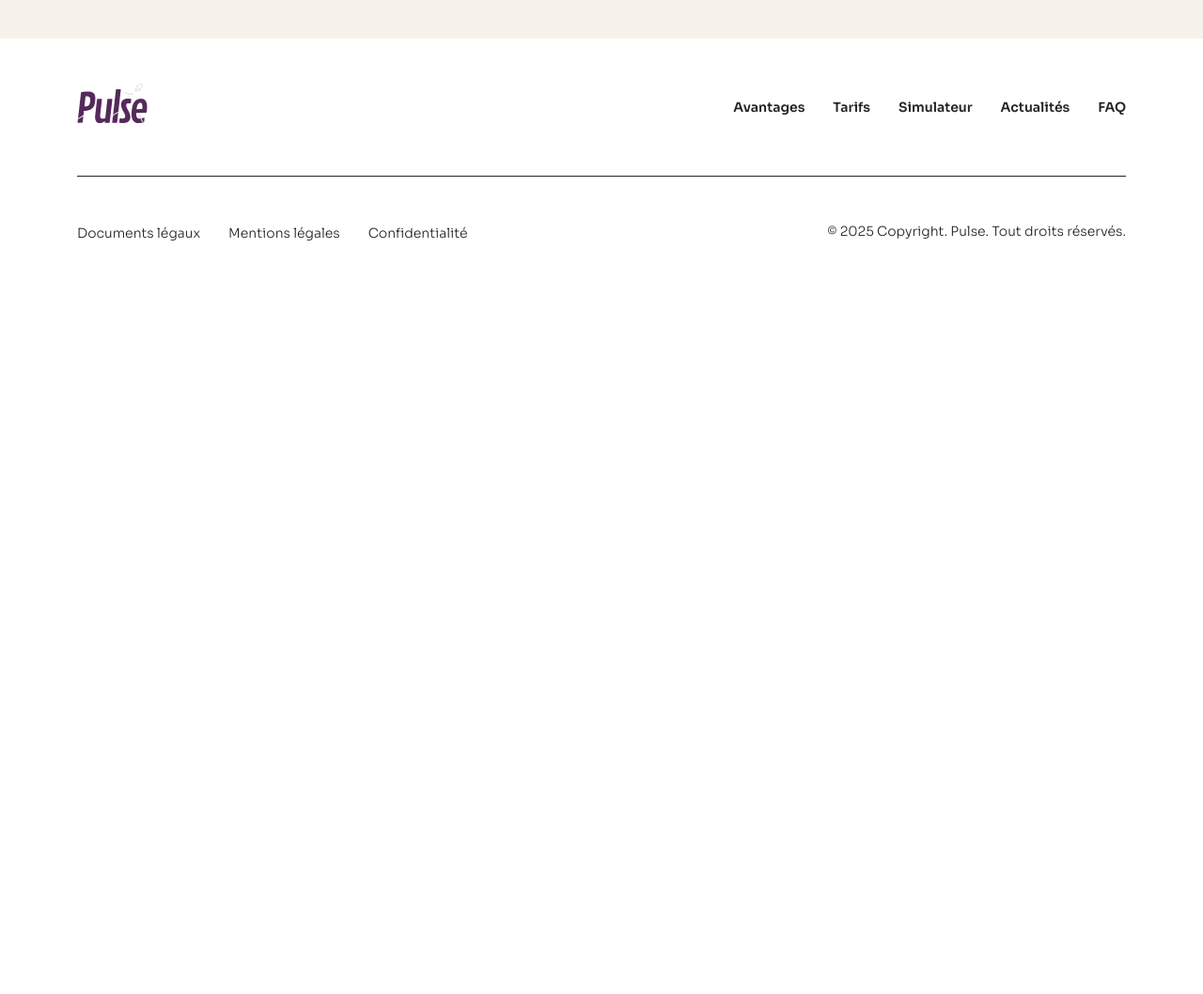
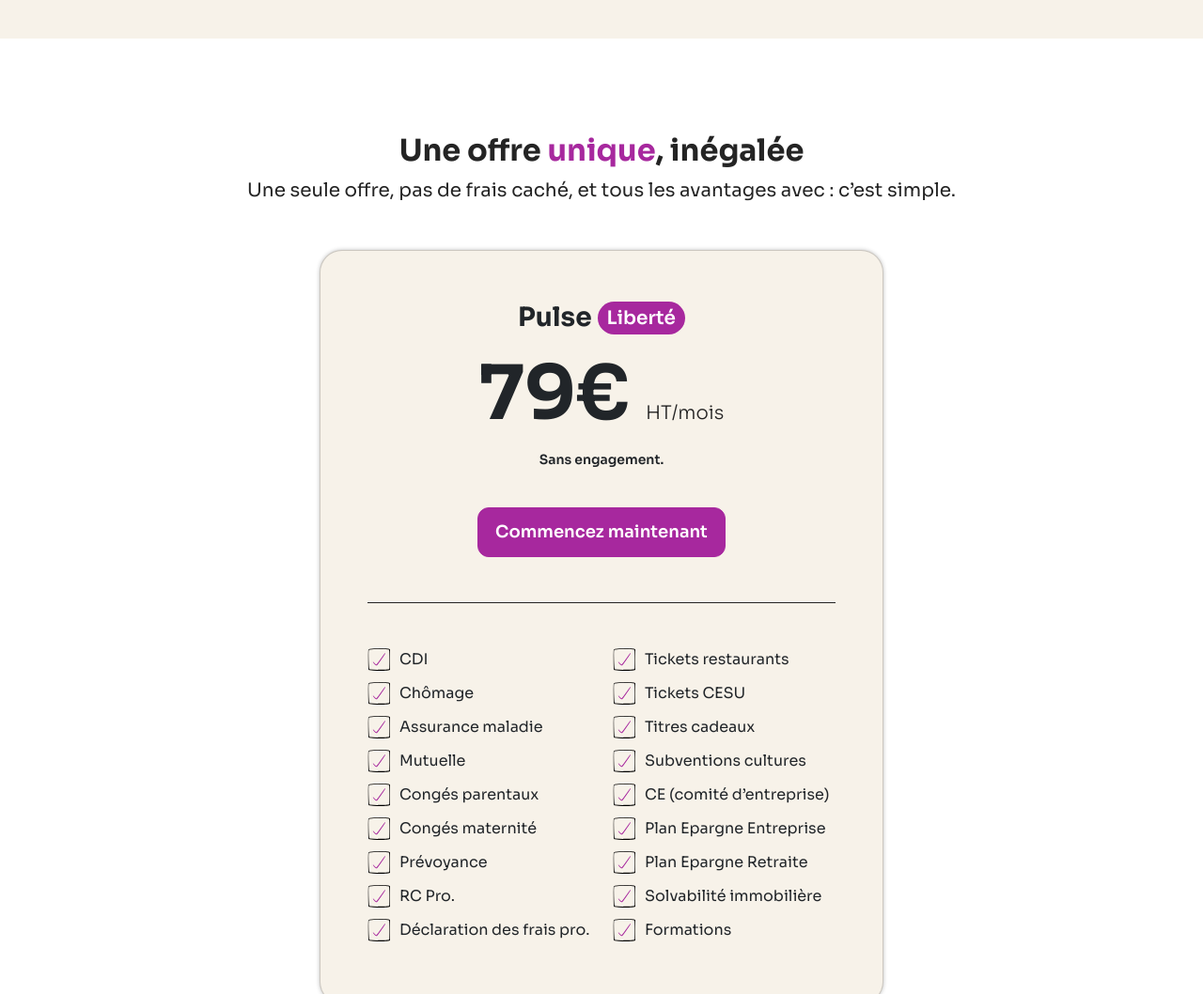
Before and after one commit to integraweb21/pulse, a plain HTML site: page index.html in a window 1280 px wide. Shown: the part 1742-2800 px from the top of the page at 94% size. Before the commit the page ends 2042 px from the top, so only its background shows below. Drawn offline with nearby package versions, Linux system fonts and the light colour scheme; a web font is replaced by a local one.

Commit message:
Home : Offre

```diff
--- a/assets/css/responsive.css
+++ b/assets/css/responsive.css
@@ -52,6 +52,18 @@
         margin: 0 auto;
     }
 
+    .banner .container:after{
+        content: "";
+        position: absolute;
+        bottom: 0;
+        background-repeat: no-repeat;
+        background-image: url('img/planet.svg');
+        width: 567px;
+        height: 235px;
+        transform: translateX(-283px);
+        z-index: 0;
+    }
+
 }
 
 @media (max-width: 1200px) {
@@ -98,6 +110,12 @@
         display: none;
     }
 
+    /* Banner */
+
+    .pictos{
+        display: none;
+    }
+
 }
 
 @media (max-width: 768px) {
--- a/assets/css/style.css
+++ b/assets/css/style.css
@@ -34,7 +34,7 @@ h1{
 	font-weight: 700;
 }
 
-h1 span{
+h1 span, h2 span{
 	color: var(--pink);
 }
 
@@ -45,6 +45,46 @@ h2{
 
 h3{
 	font-size: 16px;
+	font-weight: 600;
+}
+
+.desert{
+	background-color: var(--desert);
+}
+
+.card{
+	padding: 50px;
+	box-shadow: 0px 0px 4px 0px rgba(0, 0, 0, 0.25);
+	border-radius: 24px;
+}
+
+.card ul li{
+	display: flex;
+	gap: 10px;
+	margin-bottom: 12px;
+}
+
+.card ul li::before{
+	content: "";
+	display: block;
+	background-image: url('img/pictos/check.svg');
+	width: 24px;
+	height: 24px;
+}
+
+.title-card{
+	font-size: 28px;
+	font-weight: 700;
+}
+
+.title-card span{
+	color: var(--white);
+	background-color: var(--pink);
+	border-radius: 50px;
+	padding: 5px 10px;
+	font-size: 20px;
+    position: relative;
+    bottom: 2px;
 	font-weight: 600;
 }
 
@@ -133,18 +173,6 @@ nav ul{
 	height: 187px;
 }
 
-.banner .container:after{
-	content: "";
-	position: absolute;
-	bottom: 0;
-	background-repeat: no-repeat;
-	background-image: url('img/planet.svg');
-	width: 567px;
-	height: 235px;
-	transform: translateX(-283px);
-	z-index: 0;
-}
-
 .banner{
 	padding-top: 150px;
 	padding-bottom: 60px;
@@ -165,7 +193,7 @@ nav ul{
 	height: 226px;
 }
 
-.price{
+.banner .price{
 	position: absolute;
     transform: rotate(-15deg);
 	font-family: "Shantell Sans", cursive;
@@ -212,10 +240,6 @@ nav ul{
 
 /***** Réassurance *****/
 
-.reassurance{
-	background-color: var(--desert);
-}
-
 .reassurance h3{
 	color: var(--pink);
 	font-size: 20px;
@@ -224,6 +248,46 @@ nav ul{
 .reassurance p{
 	font-size: 14px;
 	margin-bottom: 0px;
+}
+
+/***** Offre *****/
+
+.offre{
+	padding-top: 100px;
+	padding-bottom: 100px;
+}
+
+.offre .subtitle{
+	font-size: 20px;
+}
+
+.offre .card{
+	max-width: 600px;
+	margin: 0 auto;
+}
+
+.offre .card .price{
+	font-size: 80px;
+	font-weight: 700;
+}
+
+.offre .card .price span{
+	font-size: 20px;
+	font-weight: 300;
+	color: var(--black);
+}
+
+.offre .card .engagement{
+	font-size: 14px;
+	font-weight: 600;
+}
+
+.offre .card .btn{
+	font-size: 18px;
+}
+
+.offre .card .top{
+	border-bottom: 1px solid var(--black);
 }
 
 /***** Footer *****/
@@ -239,3 +303,7 @@ footer a, footer p{
 footer .bottom a, footer .bottom p{
 	font-weight: 300 !important;
 }
+
+footer .social{
+	gap: 10px;
+}
--- a/index.html
+++ b/index.html
@@ -121,7 +121,7 @@
                     <span>79€ ht/mois</span>,<br>SANS engagement
                 </p>
             </div>
-            <div class="nav-btn pb-5">
+            <div class="nav-btn mb-5">
                 <ul class="m-0 justify-content-center">
                     <li><a href="#" class="btn btn-border-black">Prendre rendez-vous</a></li>
                     <li><a href="#" class="btn btn-pink">Se propulser</a></li>
@@ -197,9 +197,9 @@
                     </div>
                     <div class="col-2">
                         <div class="picto mb-2">
-                            <img src="assets/css/img/pictos/devis-facture.svg" alt="Devis & Factures">
+                            <img src="assets/css/img/pictos/CE.svg" alt="Comité d’entreprise">
                         </div>
-                        <h3>Devis & Factures</h3>
+                        <h3>Comité d’entreprise</h3>
                     </div>
                     <div class="col-2">
                         <div class="picto mb-2">
@@ -256,7 +256,7 @@
             </div>
         </div>
     </section>
-    <section class="reassurance pt-5 pb-5">
+    <section class="reassurance desert pt-5 pb-5">
         <div class="container">
             <div class="row justify-content-center">
                 <div class="col-lg-2 text-center">
@@ -287,6 +287,67 @@
             </div>
         </div>
     </section>
+    <section class="offre">
+        <h2 class="text-center">Une offre <span>unique</span>, inégalée</h2>
+        <p class="subtitle text-center">Une seule offre, pas de frais caché, et tous les avantages avec : c’est simple.</p>
+        <div class="card desert mt-5">
+            <div class="top pb-5 text-center">
+                <p class="title-card mb-0">Pulse <span>Liberté</span></p>
+                <p class="price mb-0">79€ <span>HT/mois</span></p>
+                <p class="engagement">Sans engagement.</p>
+                <a href="#" class="btn btn-pink mt-4">Commencez maintenant</a>
+            </div>
+            <div class="bottom pt-5 row">
+                <div class="col-lg-6">
+                    <ul>
+                        <li>CDI</li>
+                        <li>Chômage</li>
+                        <li>Assurance maladie</li>
+                        <li>Mutuelle</li>
+                        <li>Congés parentaux</li>
+                        <li>Congés maternité</li>
+                        <li>Prévoyance</li>
+                        <li>RC Pro.</li>
+                        <li>Déclaration des frais pro.</li>
+                    </ul>
+                </div>
+                <div class="col-lg-6">
+                    <ul>
+                        <li>Tickets restaurants</li>
+                        <li>Tickets CESU</li>
+                        <li>Titres cadeaux</li>
+                        <li>Subventions cultures</li>
+                        <li>CE (comité d’entreprise)</li>
+                        <li>Plan Epargne Entreprise</li>
+                        <li>Plan Epargne Retraite</li>
+                        <li>Solvabilité immobilière</li>
+                        <li>Formations</li>
+                    </ul>
+                </div>
+            </div>
+        </div>
+    </section>
+    <section class="partners desert pt-5 pb-5">
+        <div class="container">
+            <div class="row justify-content-center">
+                <div class="col-lg-2 text-center">
+                    <img src="assets/css/img/partners/edenred.png" alt="Edenred">
+                </div>
+                <div class="col-lg-2 text-center">
+                    <img src="assets/css/img/partners/bnp.png" alt="BNP Paribas">
+                </div>
+                <div class="col-lg-2 text-center">
+                    <img src="assets/css/img/partners/petit-coeur-de-beurre.png" alt="Petit coeur de beurre">
+                </div>
+                <div class="col-lg-2 text-center">
+                    <img src="assets/css/img/partners/crowe.png" alt="Crowe">
+                </div>
+                <div class="col-lg-2 text-center">
+                    <img src="assets/css/img/partners/axa.png" alt="AXA">
+                </div>
+            </div>
+        </div>
+    </section>
     <footer>
         <div class="container">
             <div class="top pt-5 pb-5">
@@ -308,6 +369,15 @@
                 </div>
             </div>
             <div class="bottom pt-5 pb-4">
+                <div class="row">
+                    <div class="col-12">
+                        <ul class="social d-flex justify-content-center justify-content-lg-start">
+                            <li><a href="#"><img src="assets/css/img/pictos/facebook.svg" alt="Facebook"></a></li>
+                            <li><a href="#"><img src="assets/css/img/pictos/instagram.svg" alt="Instagram"></a></li>
+                            <li><a href="#"><img src="assets/css/img/pictos/linkedin.svg" alt="Linkedin"></a></li>
+                        </ul>
+                    </div>
+                </div>
                 <div class="row">
                     <div class="col-lg-6">
                         <nav>
```
Also changed, not shown: assets/css/img/partners/axa.png (added), assets/css/img/partners/bnp.png (added), assets/css/img/partners/crowe.png (added), assets/css/img/partners/edenred.png (added), assets/css/img/partners/petit-coeur-de-beurre.png (added), assets/css/img/pictos/check.svg (added), assets/css/img/pictos/facebook.svg (added), assets/css/img/pictos/instagram.svg (added), assets/css/img/pictos/linkedin.svg (added).
